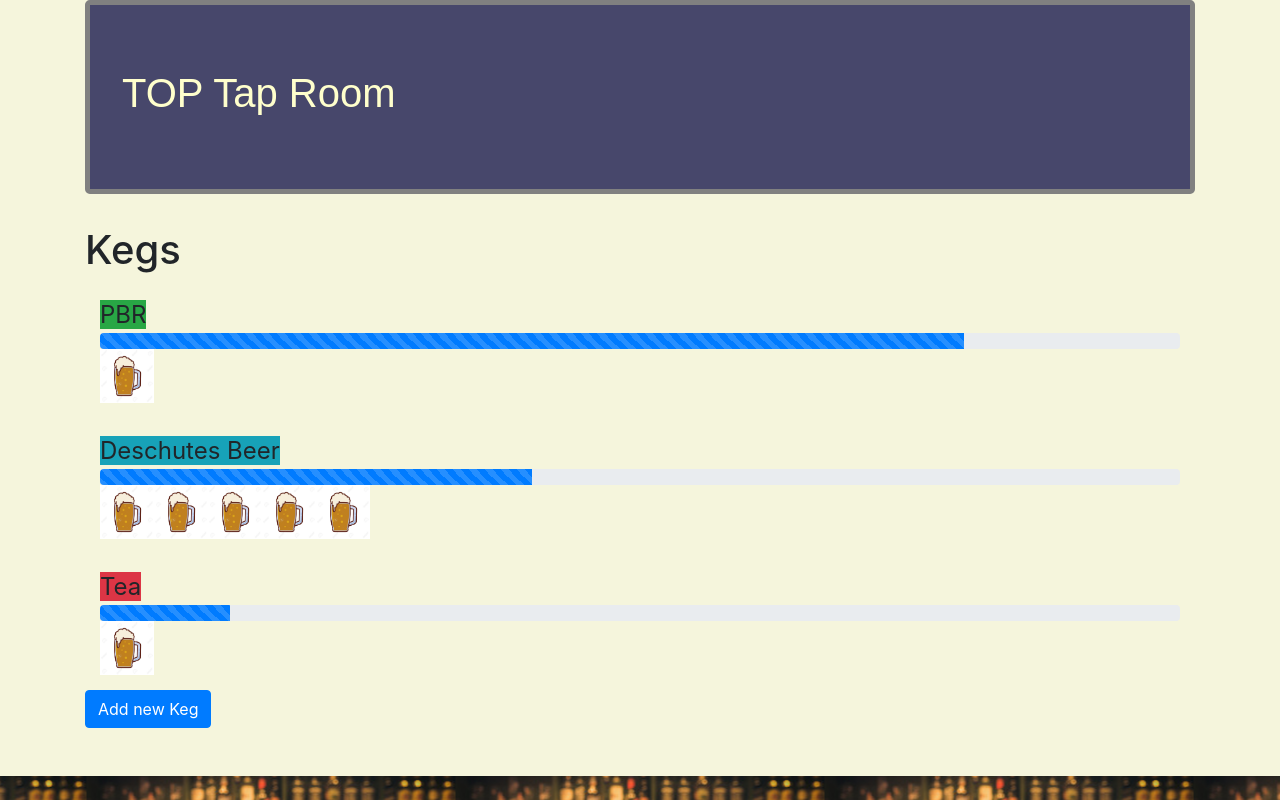
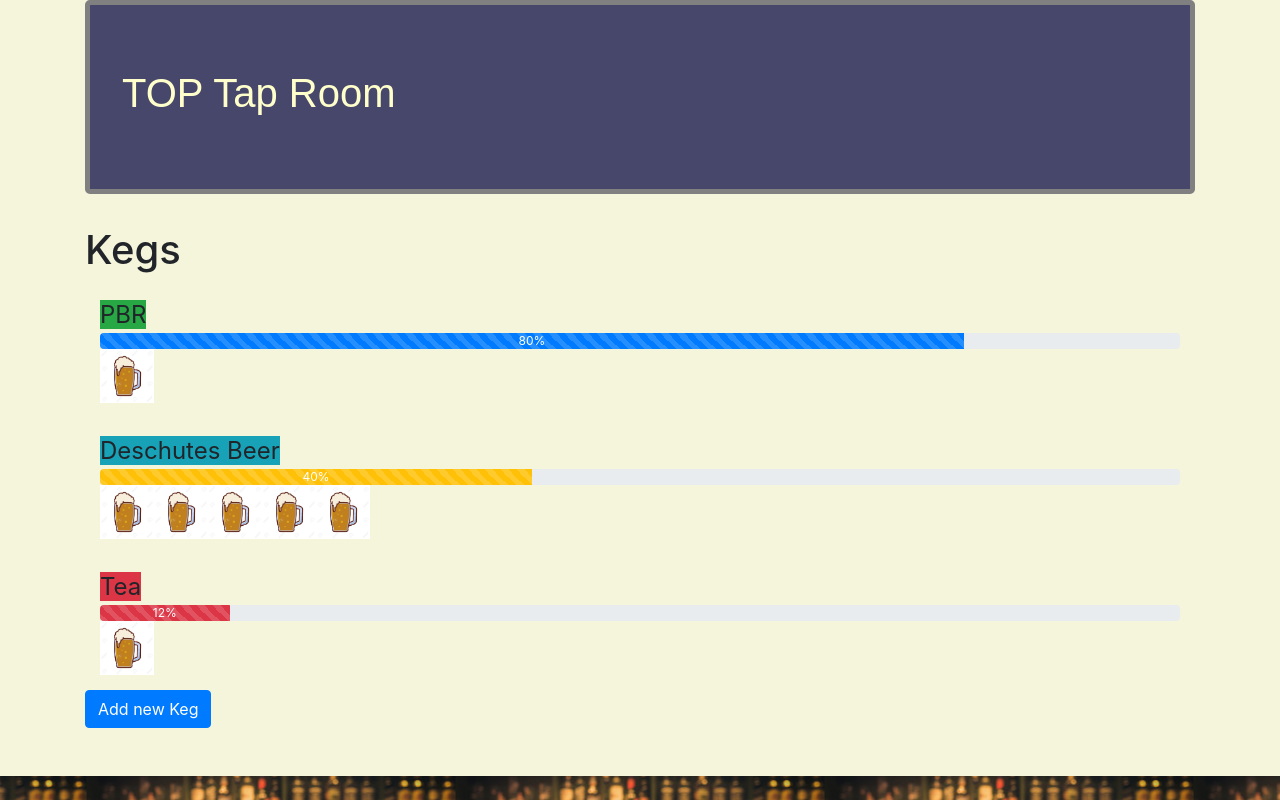
Before and after one commit to annieyshin/tap-room, an Angular app: page / in a window 1280 px wide. Built offline with nearby package versions, Linux system fonts and the light colour scheme.

Commit message:
Add progress bar colors

```diff
--- a/src/app/keg/keg.component.html
+++ b/src/app/keg/keg.component.html
@@ -5,7 +5,7 @@
     <span *ngIf="lessThanTenCheck(keg)">Warning: Less than ten pints left</span>
 
     <div class="progress">
-      <div class="progress-bar progress-bar-striped" role="progressbar" [style.width]= "kegPercentage(keg) + '%'" aria-valuenow="10" aria-valuemin="0" aria-valuemax="100"></div>
+      <div [class]="progressBarColor(keg)" role="progressbar" [style.width]= "kegPercentage(keg) + '%'" aria-valuenow="10" aria-valuemin="0" aria-valuemax="100">{{kegPercentage(keg)}}%</div>
     </div>
 
 
--- a/src/app/keg/keg.component.ts
+++ b/src/app/keg/keg.component.ts
@@ -33,6 +33,18 @@
     }
   }
 
+  progressBarColor(keg) {
+    if (keg.pintsLeft <= 25) {
+      return "progress-bar progress-bar-striped bg-danger";
+    } else if (keg.pintsLeft <=50) {
+      return "progress-bar progress-bar-striped bg-warning";
+    } else {
+      return "progress-bar progress-bar-striped bg-primary"
+    }
+  }
+
+
+
   ABVindicator(keg) {
     if (keg.alcoholContent > 5) {
     return true;
@@ -59,9 +71,6 @@
     return percentage;
   }
 
-
-
-
   makeNewKeg() {
     this.newKegForm = true;
   }
@@ -82,8 +91,6 @@
     }
   }
 
-
-
   constructor() { }
 
   ngOnInit() {
```
